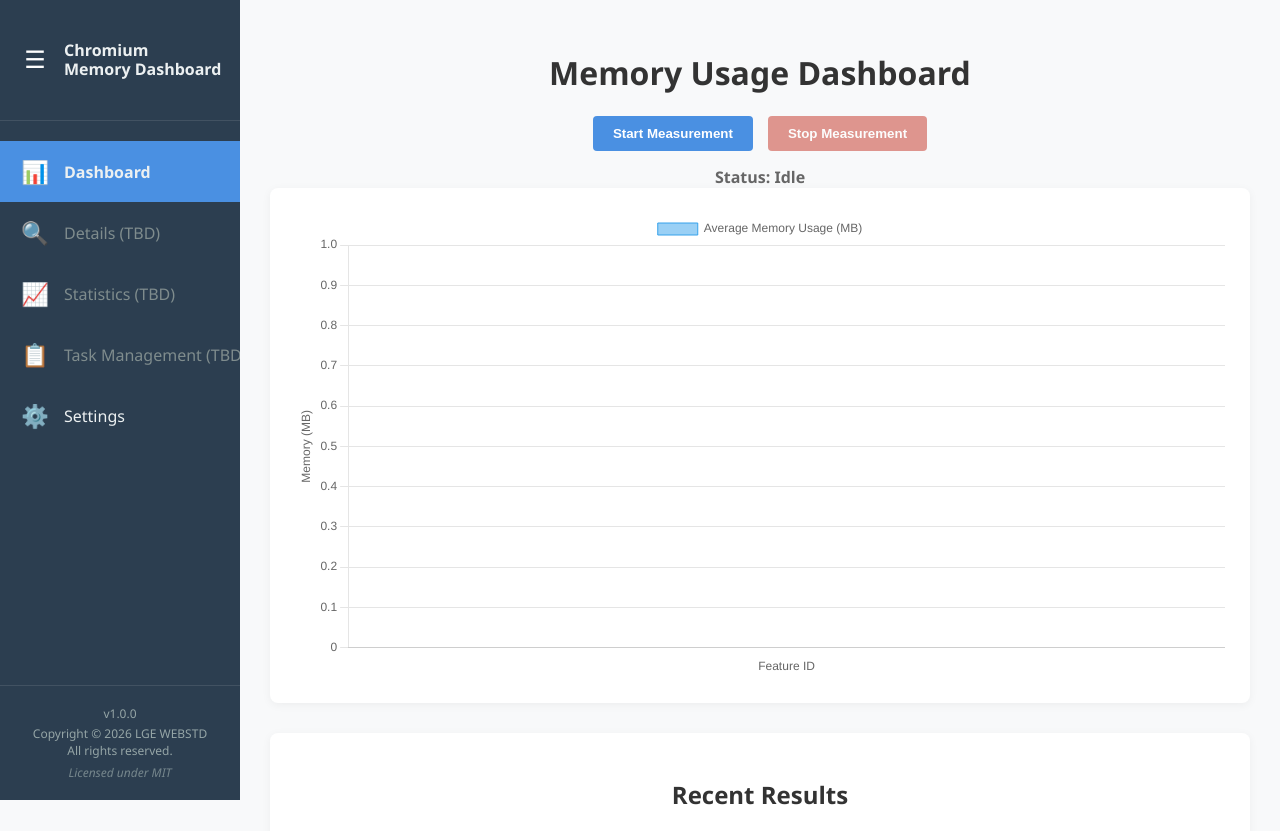
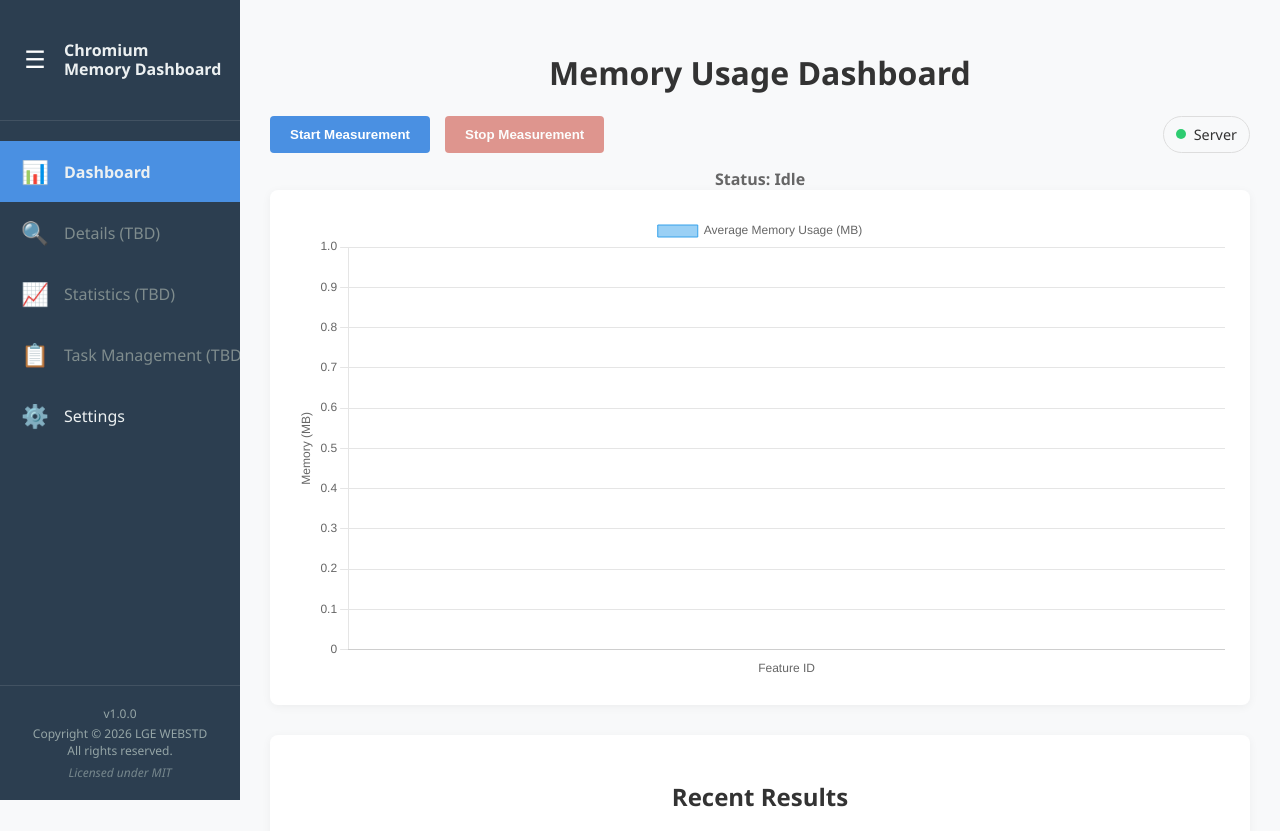
Before and after one commit to lgewst/snu-chromium-memory-dashboard, a Flask app: page / in a window 1280 px wide. Shown: the top 831 px of the page. Run offline with Flask 3, Linux system fonts and the light colour scheme; data that the repository does not hold is empty.

Commit message:
feat: add vitals widget markup and styles

```diff
--- a/static/style.css
+++ b/static/style.css
@@ -9,6 +9,10 @@
     --text-color: #333;
     --sidebar-width: 240px;
     --sidebar-collapsed-width: 70px;
+    /* Vitals Status Colors*/
+    --vital-good: #2ecc71;
+    --vital-warning: #f39c12;
+    --vital-danger: #e74c3c;
 }
 
 body {
@@ -311,3 +315,72 @@ th, td {
 .file-list li:hover { background-color: #f9f9f9; }
 .current-path { background: #eee; padding: 10px; border-radius: 4px; font-family: monospace; margin-bottom: 15px; }
 .close-modal { font-size: 28px; cursor: pointer; }
+
+
+
+/* --- Vitals Widget Styles --- */
+.vitals-container {
+    margin-left: auto; /* 버튼들 오른쪽에 딱 붙도록 밀어냄 */
+    position: relative;
+    display: flex;
+    align-items: center;
+}
+
+.vitals-summary {
+    display: flex;
+    align-items: center;
+    gap: 8px;
+    padding: 8px 12px;
+    background: var(--bg-color);
+    border: 1px solid #ddd;
+    border-radius: 20px;
+    cursor: pointer;
+    font-size: 0.9rem;
+    font-weight: 500;
+}
+
+/* 상태를 나타내는 작은 동그라미 */
+.vitals-indicator {
+    width: 10px;
+    height: 10px;
+    border-radius: 50%;
+    background-color: var(--vital-good); /* 기본값 */
+    transition: background-color 0.3s ease;
+}
+
+/* 펼쳐졌을 때의 상세 정보창 (초기엔 숨김) */
+.vitals-detail {
+    position: absolute;
+    top: 110%; /* Summary 바로 아래에 위치 */
+    right: 0;
+    width: 200px;
+    background: white;
+    border: 1px solid #ddd;
+    border-radius: 8px;
+    padding: 15px;
+    box-shadow: 0 4px 12px rgba(0,0,0,0.1);
+
+    /* 스르륵 펼쳐지는 마법 (있어빌리티) */
+    opacity: 0;
+    visibility: hidden;
+    transform: translateY(-10px);
+    transition: all 0.3s cubic-bezier(0.25, 0.8, 0.25, 1);
+    z-index: 100;
+}
+
+/* 컨테이너에 마우스를 올리면 Detail 창 표시 */
+.vitals-container:hover .vitals-detail {
+    opacity: 1;
+    visibility: visible;
+    transform: translateY(0);
+}
+
+.vital-item {
+    display: flex;
+    justify-content: space-between;
+    margin-bottom: 8px;
+    font-size: 0.85rem;
+}
+.vital-item:last-child { margin-bottom: 0; }
+.vital-item span:first-child { color: #7f8c8d; }
+.vital-item span:last-child { font-weight: bold; }
--- a/templates/dashboard.html
+++ b/templates/dashboard.html
@@ -13,6 +13,32 @@
     <div class="controls-row">
         <button id="startBtn" class="btn btn-primary">Start Measurement</button>
         <button id="stopBtn" class="btn btn-danger" disabled>Stop Measurement</button>
+
+        <div class="vitals-container">
+            <div class="vitals-summary">
+                <span class="vitals-indicator" id="vitalsIndicator"></span>
+                <span>Server</span>
+            </div>
+
+            <div class="vitals-detail">
+                <div class="vital-item">
+                    <span>CPU</span>
+                    <span id="vitalCpu">--%</span>
+                </div>
+                <div class="vital-item">
+                    <span>RAM</span>
+                    <span id="vitalRam">--%</span>
+                </div>
+                <div class="vital-item">
+                    <span>Disk</span>
+                    <span id="vitalDisk">--GB</span>
+                </div>
+                <div class="vital-item">
+                    <span>Uptime</span>
+                    <span id="vitalUptime">--:--</span>
+                </div>
+            </div>
+        </div>
     </div>
     <div id="status" class="status-indicator">Status: Idle</div>
 </div>
```
